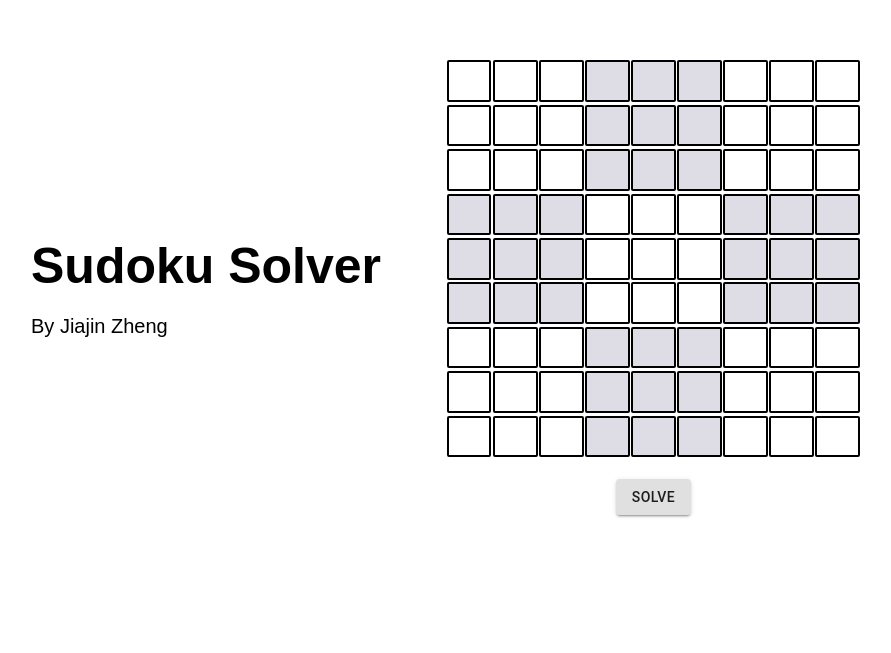
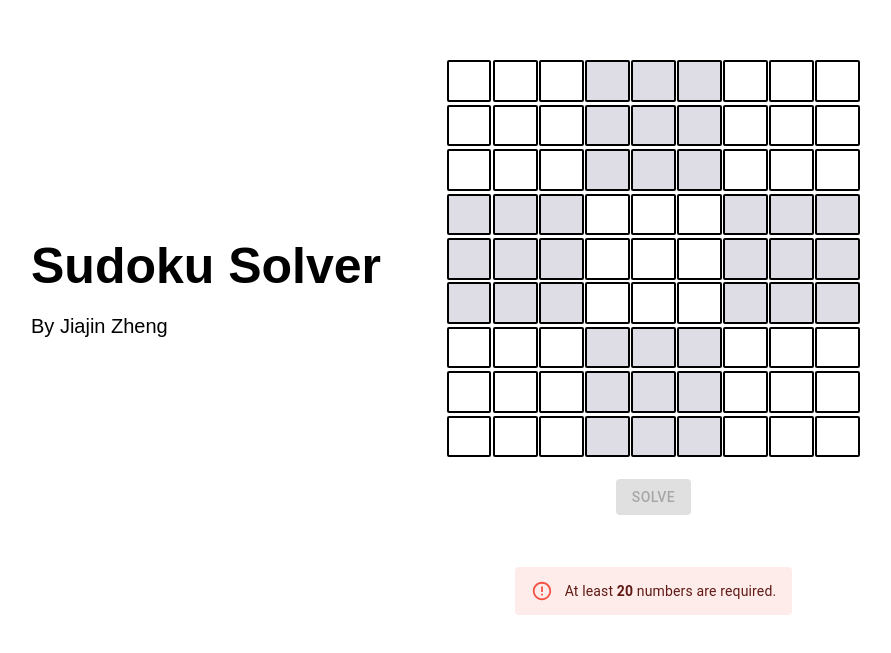
Before and after one commit to jackytsheng/gadget, a React (Create React App) app: page /sudokusolver in a window 1280 px wide. Shown: the part 113-766 px from the top of the page, without its empty margins (194-1085 px from the left). Built offline with nearby package versions, Linux system fonts and the light colour scheme.

Commit message:
improve UI

```diff
--- a/package.json
+++ b/package.json
@@ -9,6 +9,8 @@
     "@fortawesome/free-solid-svg-icons": "^5.14.0",
     "@fortawesome/react-fontawesome": "^0.1.11",
     "@material-ui/core": "^4.11.0",
+    "@material-ui/lab": "^4.0.0-alpha.56",
+    "axios": "^0.19.2",
     "cra-template": "1.0.3",
     "prop-types": "^15.7.2",
     "react": "^16.13.1",
@@ -19,7 +21,6 @@
     "react-scripts": "3.4.1",
     "styled-components": "^5.1.1"
   },
-  "homepage": "https://gaget.jiajinzheng.com",
   "scripts": {
     "predeploy": "yarn run build",
     "start": "react-scripts start",
--- a/public/404.html
+++ b/public/404.html
@@ -1,5 +1,5 @@
 
-<!DOCTYPE html>
+<!-- <!DOCTYPE html>
 <html>
   <head>
     <meta charset="utf-8">
@@ -39,4 +39,4 @@
   </head>
   <body>
   </body>
-</html>
+</html> -->
--- a/src/components/SudokuSolver/SudokuSolver.jsx
+++ b/src/components/SudokuSolver/SudokuSolver.jsx
@@ -2,15 +2,19 @@ import React from "react";
 import CenterWrapper from "../../Layout/CenterWrapper";
 import styled from "styled-components";
 import Grid from './components/Grid';
-import Button from "@material-ui/core/Button";
+import {Button,CircularProgress} from "@material-ui/core";
+import {Alert} from "@material-ui/lab";
 
 
+
+const  MINIMUM_INPUT = 19;
 
 const SudokuGridWrapper = styled.div`
   width: 415px;
   height: 400px;
   margin-bottom:20px;
   border-radius: 5px;
+  position:relative;
 `;
 const Title = styled.div`
   width:415px;
@@ -28,7 +32,30 @@ const FlexVerticalWrapper = styled.div`
   flex-direction:column;
   justify-content:center;
   align-items:center;
+  position:relative;
 `
+
+const WarningFlexWrapper = styled.div`
+  margin-top: 10px;
+  position: absolute;
+  bottom: -100px;
+  display: flex;
+  flex-direction: column;
+`;
+
+const LoaderWrapper =styled.div`
+  z-index:5;
+  background-color: rgba(0,0,0,0.4);
+  display:flex;
+  justify-content:center;
+  align-items:center;
+  bottom:0;
+  left:0;
+  right:0;
+  top:0;
+  position:absolute;
+`
+
 let grid = [
   [0, 0, 0, 0, 0, 0, 0, 0, 0],
   [0, 0, 0, 0, 0, 0, 0, 0, 0],
@@ -41,37 +68,97 @@ let grid = [
   [0, 0, 0, 0, 0, 0, 0, 0, 0],
 ];
 
-
+// better not do any algorithm at the client site .. too slow
 class SudokuSolver extends React.Component {
   constructor(props) {
     super(props);
     this.state = {
       grid,
+      errorQueue:[],
+      loading:false,
+      // validGrid:true,
     };
     this.handleChange = this.handleChange.bind(this);
   }
 
+
+
+//   isValidNumber(y,x,n){
+//     const {grid} = this.state;
+//     for (let i = 0; i < 9; i++) {
+//       if (grid[y][i] === n) {
+//         this.setState({validGrid: false });
+//         return
+//       }
+//     }
+
+//     for (let i = 0; i < 9; i++) {
+//       if (grid[i][x] === n) {
+//         this.setState({validGrid: false });
+//         return
+//       }
+//     }
+//     const x_0 = Math.floor(x / 3) * 3;
+//     const y_0 = Math.floor(y / 3) * 3;
+//     for (let i = 0; i < 3; i++) {
+//       for (let j = 0; j < 3; j++) {
+//         if (grid[y_0 + i][x_0 + j] === n) {
+//           this.setState({validGrid: false });
+//           return
+//         }
+//       }
+//     }
+//     this.setState({validGrid: true });
+// }
+
+// // isValidGrid(){
+// //   for (let i = 0; i < 9; i++) {
+// //       for (let j = 0; j < 9; j++) {
+// //         if (this.state.grid[i][j]!==0){
+// //           this.isValidNumber(i, j, this.state.grid[i][j]);
+// //         }
+// //       }
+// //     }
+// // }
+
+  validCoordinate(y,x){
+    let filterArray = this.state.errorQueue.filter((cor) => (cor.y !== y || cor.x !== x));
+    this.setState({errorQueue:filterArray});
+  }
+
   registerNumberOnGrid(y, x, n) {
     grid[y][x] = n;
-    this.setState({ grid });
+    this.setState({ grid },()=> this.validCoordinate(y,x));
   }
   handleChange(e, y, x) {
     e.preventDefault();
-    const { value } = e.target.value ? e.target : { value: 0 };
-    if (this.validate(value)) {
+
+      const { value } = e.target.value ? e.target : { value: 0 };
+    if (this.validate(value) && parseInt(e.target.value) !== 0) {
+      // this.isValidGrid();
       this.registerNumberOnGrid(y, x, parseInt(value));
+    } else {
+      let errorQueue = this.state.errorQueue;
+      errorQueue.push({ y, x });
+      this.setState({ errorQueue });
     }
   }
   validate(value) {
     const regex = /[0-9]/;
     if (regex.test(value)) {
-      this.setState({ error: "" });
       return true;
     }
-    this.setState({ error: `${value} is not a valid number` }, () =>
-      console.log(this.state.error)
-    );
     return false;
+  }
+  countGrid(){
+    const {grid} = this.state;
+    let count = 0;
+    grid.forEach(row=>row.forEach(n => {
+      if(n!==0){
+        count ++;
+      }
+    }))
+    return count;
   }
 
   render() {
@@ -83,11 +170,47 @@ class SudokuSolver extends React.Component {
         </FlexVerticalWrapper>
         <FlexVerticalWrapper>
           <SudokuGridWrapper>
-            <Grid handleChange={this.handleChange} />
+            {this.state.loading?
+            <LoaderWrapper>
+              <CircularProgress color="primary" />
+            </LoaderWrapper>:null
+            }
+            <Grid
+              handleChange={this.handleChange}
+              errorQueue={this.state.errorQueue}
+            />
           </SudokuGridWrapper>
-          <Button variant="contained" color="default" onClick={e=>console.log(this.state.grid)}>
+          <Button
+            variant="contained"
+            color="default"
+            onClick={(e) => console.log(this.state.grid)}
+            disabled={
+              !(
+                this.state.errorQueue.length === 0 &&
+                this.countGrid() > MINIMUM_INPUT &&
+                this.state.validGrid
+              )
+            }
+          >
             Solve
           </Button>
+
+          <WarningFlexWrapper>
+            {this.countGrid() > MINIMUM_INPUT ? null : (
+              <Alert severity="error">
+                At least <strong>{MINIMUM_INPUT + 1}</strong> numbers are
+                required.
+              </Alert>
+            )}
+            {this.state.errorQueue.length === 0 ? null : (
+              <Alert severity="error">
+                Please input only <strong>1-9</strong>.
+              </Alert>
+            )}
+            {/* {this.state.validGrid ? null : (
+              <Alert severity="error">No duplicated input is allowed.</Alert>
+            )} */}
+          </WarningFlexWrapper>
         </FlexVerticalWrapper>
       </CenterWrapper>
     );
--- a/src/components/SudokuSolver/components/Grid/Grid.jsx
+++ b/src/components/SudokuSolver/components/Grid/Grid.jsx
@@ -30,15 +30,17 @@ const Wrapper = styled.div`
 
 
 
-class Grid extends React.Component{
-  constructor(props){
-    super(props);
-    this.state = {
-      error:"",
+export default ({ handleChange, errorQueue }) => {
+const validError = (errorQueue,y,x) => {
+  let result = false;
+  errorQueue.forEach((cor) => {
+    if (cor.y === y && cor.x === x) {
+      result = true;
     }
+  });
+  return result;
 }
-
-gridGenerator(){
+const gridGenerator = () =>{
   let renderArray = []
   for (let y = 0; y < 9; y++){
     let row = [];
@@ -46,10 +48,11 @@ gridGenerator(){
         row.push(
           <CenterWrapper key={`Grid_Wrapper_(${y},${x})`}>
             <Input
+              onFocus={(e) => e.currentTarget.select()}
               onChange={(e) => {
-                this.props.handleChange(e, y, x);
+                handleChange(e, y, x);
               }}
-              borderColor={this.state.error ? errorColor : null}
+              borderColor={validError(errorQueue, y, x) ? errorColor : null}
               bg={
                 (Math.floor(x / 3) % 2 === 0 && Math.floor(y / 3) % 2 === 0) ||
                 (Math.floor(x / 3) % 2 === 1 && Math.floor(y / 3) % 2 === 1)
@@ -67,15 +70,12 @@ gridGenerator(){
       renderArray.push(row);
     }
     return renderArray;
+
 }
-  render(){
   return (
   <CenterWrapper>
     <FillCanvas>
-        <Wrapper>{this.gridGenerator()}</Wrapper>
+      <Wrapper>{gridGenerator()}</Wrapper>
     </FillCanvas>
-    </CenterWrapper>)
+  </CenterWrapper>);
 }
-}
-
-export default Grid;
--- a/src/routes/Home/Home.jsx
+++ b/src/routes/Home/Home.jsx
@@ -3,7 +3,7 @@ import styled from 'styled-components';
 import Profile from '../../components/Profile';
 import Navbar from "../../components/Navbar";
 import Display from "../../components/Display";
-
+import {Redirect} from 'react-router-dom';
 
 const Layout = styled.section`
   display:flex;
@@ -12,9 +12,34 @@ const Layout = styled.section`
   align-items:center;
 `;
 
-export default () => (
-  <Layout>
-    <Profile/>
-    <Navbar/>
-    <Display header = "Current Header"/>
-  </Layout>)
+
+class Home extends React.Component {
+  constructor(props){
+    super(props)
+    this.state = {
+      redirect:false
+    }
+    this.handleClick = this.handleClick.bind(this);
+  }
+
+
+  handleClick(){
+
+    this.setState({ redirect: true },()=>{console.log("i got run")});
+  }
+
+  render() {
+    return (
+      <Layout>
+        <Profile />
+        <Navbar />
+        <button onClick = {this.handleClick}>
+          Redirect
+        </button>
+        {this.state.redirect ? <Redirect to="/sudokusolver" /> : null}
+        <Display header="Current Header" />
+      </Layout>
+    );
+  }
+}
+export default Home;
--- a/src/routes/Root.jsx
+++ b/src/routes/Root.jsx
@@ -4,6 +4,7 @@ import Home from './Home';
 import SudokuSolver from '../components/SudokuSolver';
 import FullSizeCanvas from '../Layout/FullSizeCanvas';
 
+//TODO: Fixed the Client router problem with Gh-pages
 export default () => (
   <Router basename="/">
     <Switch>
```
Also changed, not shown: 1 other file (tests, documents, lock files or other folders). Lines whose indentation alone changed are shown as unchanged.
